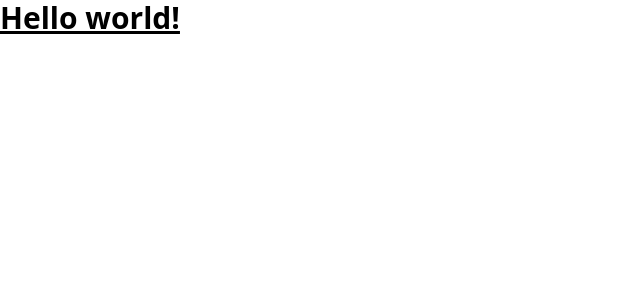
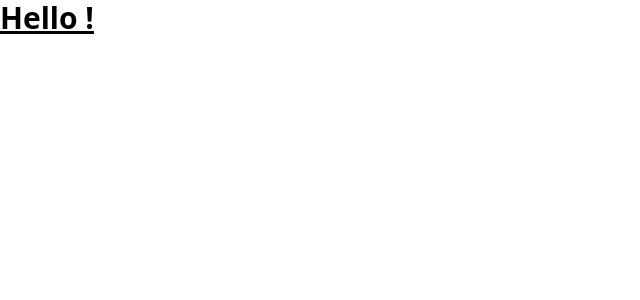
Before and after one commit to MdYeasinSamadArnob/Transportation-nextjs, a Next.js app: page / in a window 1280 px wide. Shown: the top 300 px of the page, without its empty margins (0-640 px from the left). Built offline with nearby package versions, Linux system fonts and the light colour scheme.

Commit message:
1 file modified

```diff
--- a/pages/index.js
+++ b/pages/index.js
@@ -2,5 +2,5 @@
 import styles from '../styles/Home.module.css';
 
 export default function Home() {
-  return <h1 className="text-3xl font-bold underline">Hello world!</h1>;
+  return <h1 className="text-3xl font-bold underline">Hello !</h1>;
 }
```
